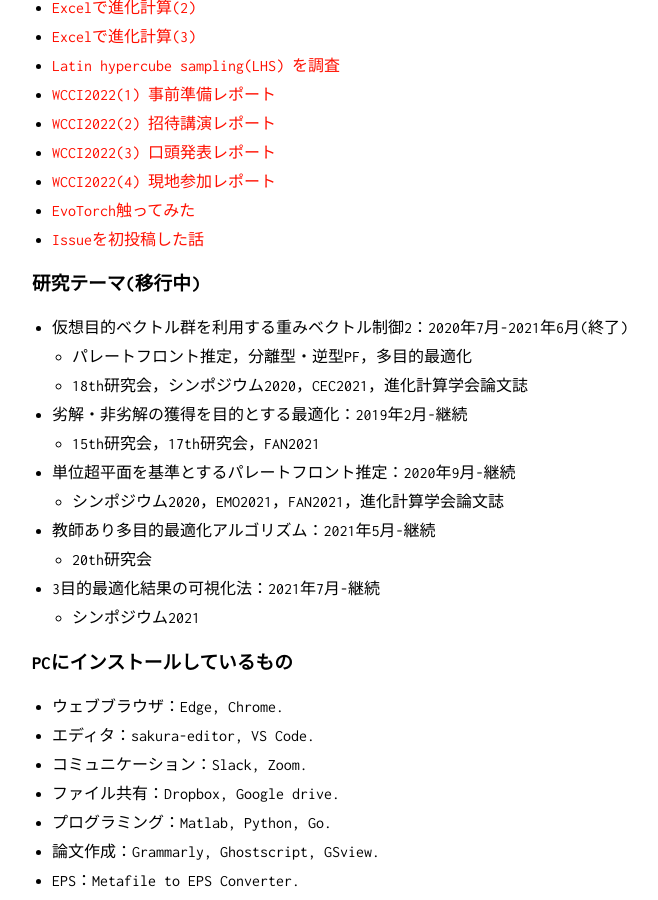
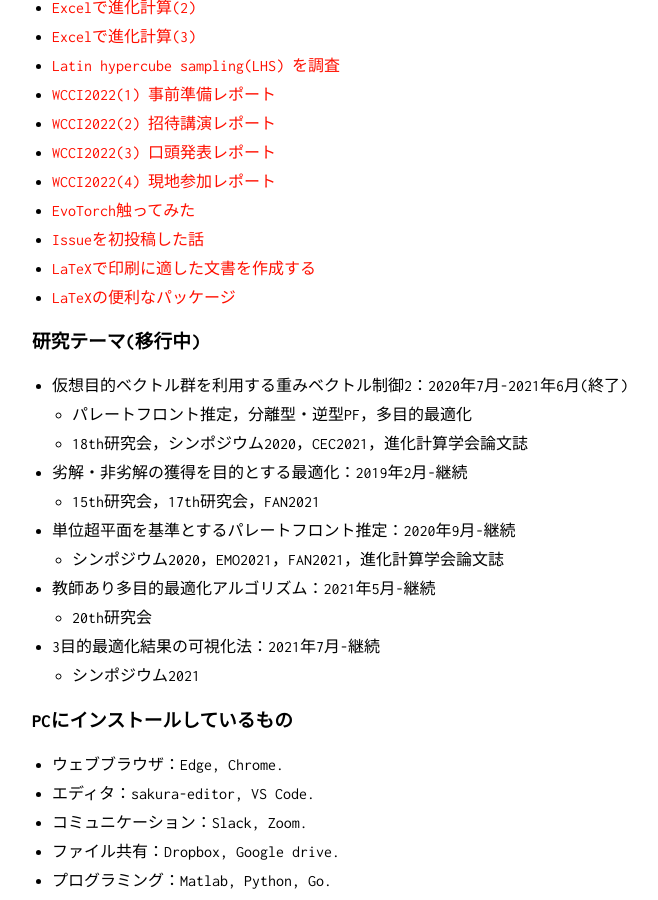
Before and after one commit to tomtkg/tomtkg.github.io, a Jekyll site: the page built from memo.md, in a window 1280 px wide and 900 px high, scrolled down 1708 px. Shown: the whole window, without its empty margins (228-886 px from the left). Built offline with Jekyll 4.4.1, drawn with Linux system fonts in a browser that asks for light colours.

Commit message:
Update memo.md

```diff
--- a/memo.md
+++ b/memo.md
@@ -83,6 +83,8 @@
 - [WCCI2022(4) 現地参加レポート](https://www.timedia.co.jp/tech/20220830-tech)
 - [EvoTorch触ってみた](https://www.timedia.co.jp/tech/20221101-tech)
 - [Issueを初投稿した話](https://www.timedia.co.jp/tech/20221124-tech)
+- [LaTeXで印刷に適した文書を作成する](https://www.timedia.co.jp/tech/20221201-tech)
+- [LaTeXの便利なパッケージ](https://www.timedia.co.jp/tech/20221208-tech)
 
 ### 研究テーマ(移行中)
 - 仮想目的ベクトル群を利用する重みベクトル制御2：2020年7月-2021年6月(終了)
```
